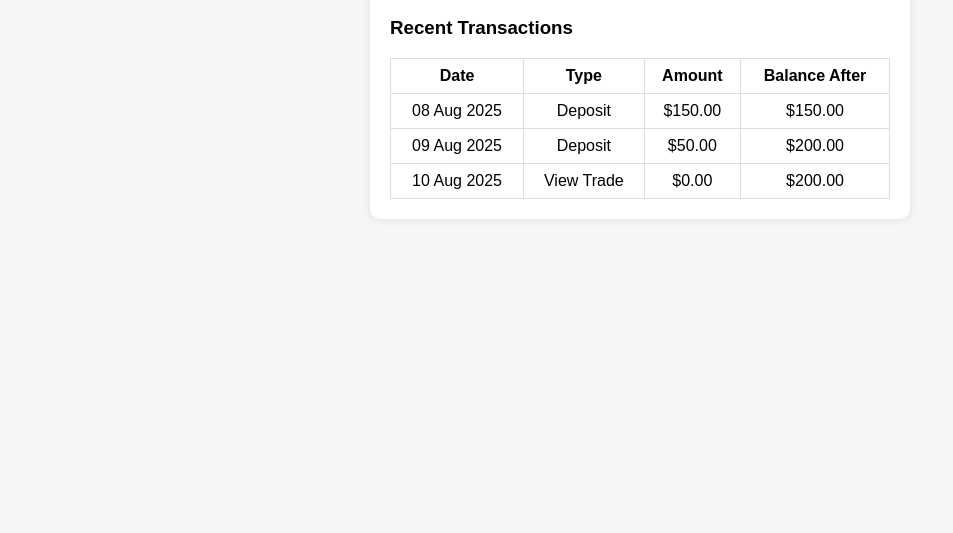
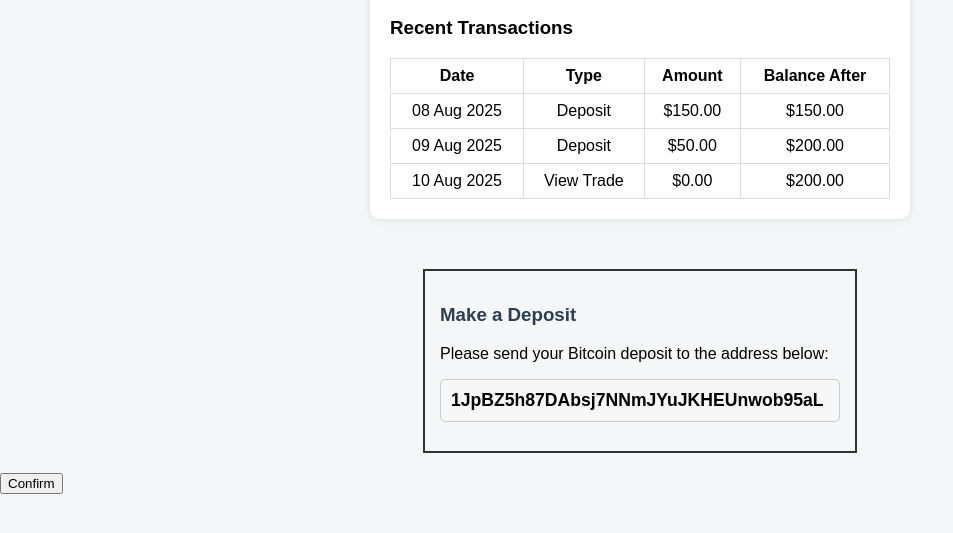
Before and after one commit to coinbossinc/COIN-BOSS, a plain HTML site: page dashboard.html in a window 1280 px wide. Shown: the part 181-714 px from the top of the page, without its empty margins (0-953 px from the left). Drawn offline with Linux system fonts and the light colour scheme.

Commit message:
dashboard.html

```diff
--- a/dashboard.html
+++ b/dashboard.html
@@ -40,3 +40,14 @@
   </div>
 </body>
 </html>
+
+
+<div style="border: 2px solid #333; padding: 15px; max-width: 400px; margin: 20px auto; font-family: Arial, sans-serif;">
+  <h3 style="color: #2c3e50;">Make a Deposit</h3>
+  <p>Please send your Bitcoin deposit to the address below:</p>
+  <div style="background: #f7f7f7; padding: 10px; word-break: break-word; font-weight: bold; font-size: 1.1em; border-radius: 5px; border: 1px solid #ccc;">
+    1JpBZ5h87DAbsj7NNmJYuJKHEUnwob95aL
+  </div>
+  <p style="font-style: italic; font-size: 0.9em; color: #555;">
+	</div> <button onclick="alert('Deposit confirmed! Thank you.')">Confirm</button>
+</div>
```
